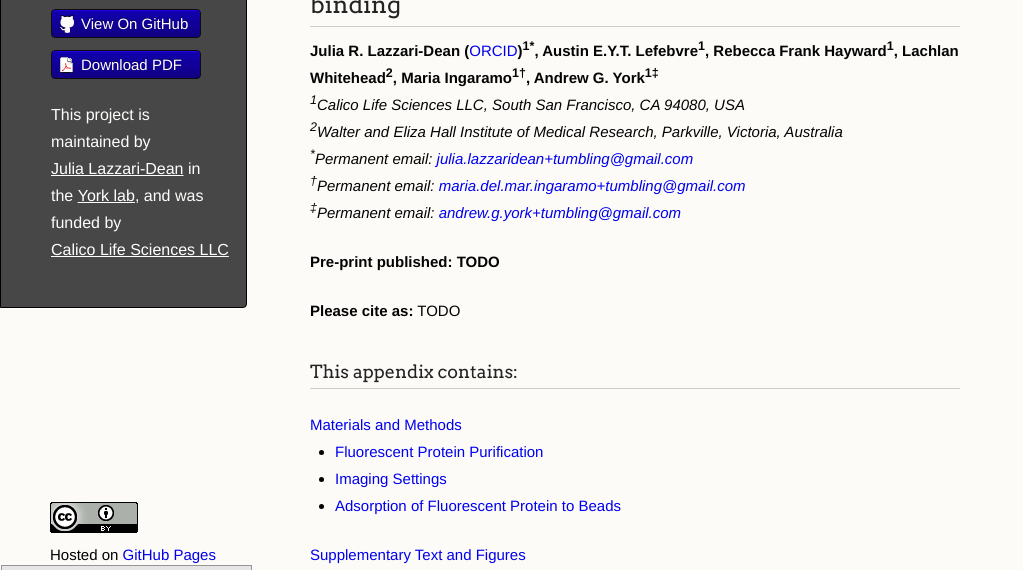
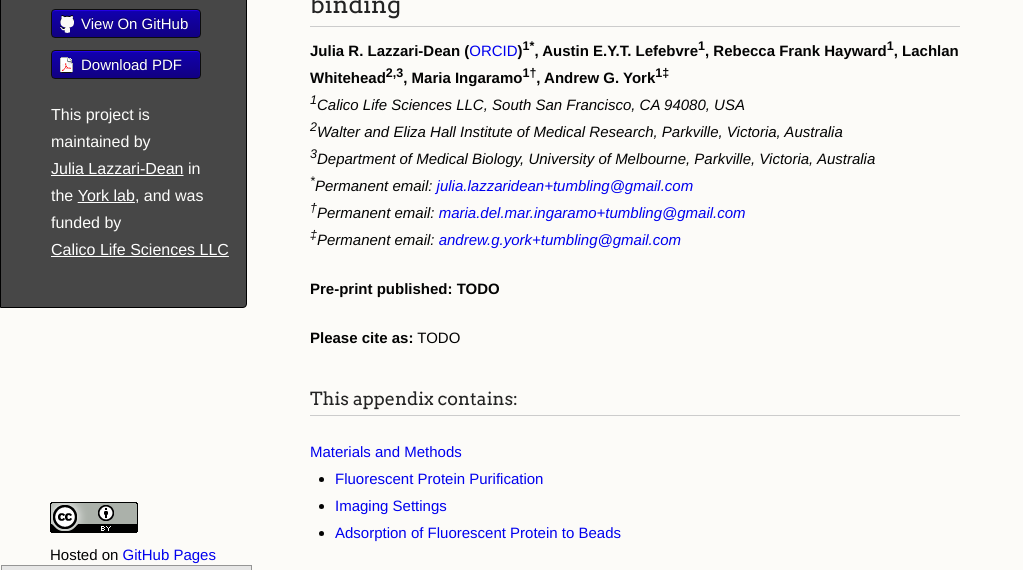
Before and after one commit to AndrewGYork/tumbling_is_general, a plain HTML site: page appendix.html in a window 1280 px wide. Shown: the part 200-770 px from the top of the page, without its empty margins (0-1023 px from the left). Drawn offline with Linux system fonts and the light colour scheme; some packages are replaced by stand-ins of ours; a script that the page names is missing.

Commit message:
affiliation updates

```diff
--- a/appendix.html
+++ b/appendix.html
@@ -51,9 +51,10 @@ The real text begins here.
 <section>
 <h1>Appendix</h1>
 <h2>From cameras to confocal to cytometry: measuring tumbling rates is a general way to reveal protein binding</h2>
-<p class="author_list">Julia R. Lazzari-Dean (<a href="https://orcid.org/0000-0003-2971-5379">ORCID</a>)<sup>1*</sup>, Austin E.Y.T. Lefebvre<sup>1</sup>, Rebecca Frank Hayward<sup>1</sup>, Lachlan Whitehead<sup>2</sup>, Maria Ingaramo<sup>1&dagger;</sup>, Andrew G. York<sup>1&Dagger;</sup></p>
+<p class="author_list">Julia R. Lazzari-Dean (<a href="https://orcid.org/0000-0003-2971-5379">ORCID</a>)<sup>1*</sup>, Austin E.Y.T. Lefebvre<sup>1</sup>, Rebecca Frank Hayward<sup>1</sup>, Lachlan Whitehead<sup>2,3</sup>, Maria Ingaramo<sup>1&dagger;</sup>, Andrew G. York<sup>1&Dagger;</sup></p>
 <p class="author_affiliations"><sup>1</sup>Calico Life Sciences LLC, South San Francisco, CA 94080, USA</p>
 <p class="author_affiliations"><sup>2</sup>Walter and Eliza Hall Institute of Medical Research, Parkville, Victoria, Australia</p>
+<p class="author_affiliations"><sup>3</sup>Department of Medical Biology, University of Melbourne, Parkville, Victoria, Australia</p>
 <p class="contact_email"><sup>*</sup>Permanent email: <a href="mailto:julia.lazzaridean+tumbling@gmail.com" target="_self">julia.lazzaridean+tumbling@gmail.com</a></p>
 <p class="contact_email"><sup>&dagger;</sup>Permanent email: <a href="mailto:maria.del.mar.ingaramo+tumbling@gmail.com" target="_self">maria.del.mar.ingaramo+tumbling@gmail.com</a></p>
 <p class="contact_email"><sup>&Dagger;</sup>Permanent email: <a href="mailto:andrew.g.york+tumbling@gmail.com" target="_self">andrew.g.york+tumbling@gmail.com</a></p>
```
Also changed, not shown: index.html (+4 -3 lines).
